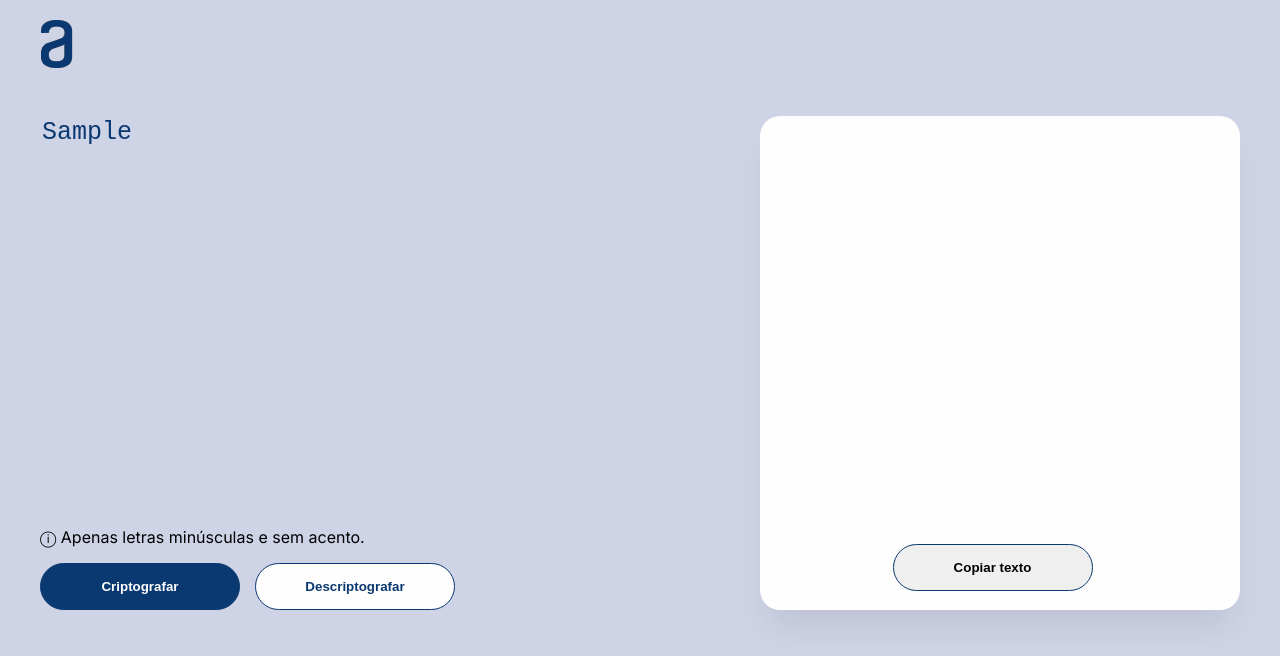
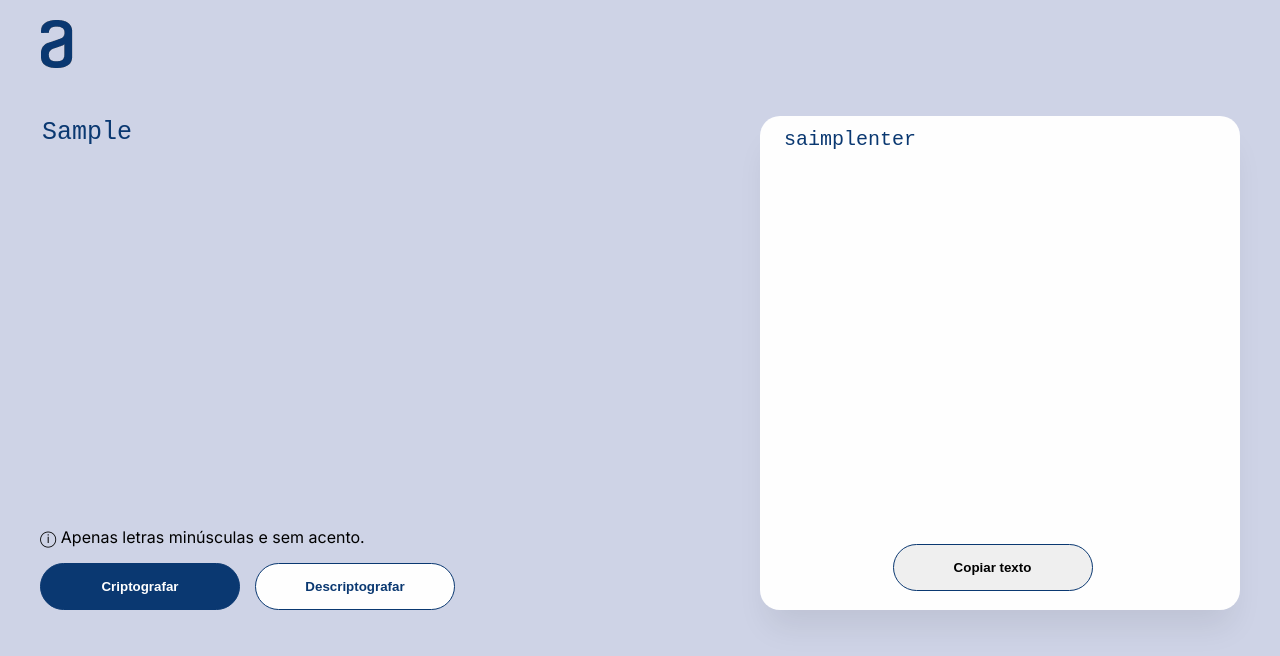
Before and after one commit to LucasTMB/encriptador-de-texto-react, a React (Create React App) app: page / in a window 1280 px wide. Both pictures are taken after typing "Sample" into the empty fields and a click on the button "Criptografar". Shown: the top 656 px of the page. Built offline with nearby package versions, Linux system fonts and the light colour scheme.

Commit message:
dando funcionalidade ao setExitStage, além de aplicar o outputText

```diff
--- a/src/components/Encriptador.js
+++ b/src/components/Encriptador.js
@@ -12,8 +12,9 @@ const stages = [
 
 const Encriptador = () => {
 
-    const [exitStage, setExitStage] = useState(stages[1].name);
+    const [exitStage, setExitStage] = useState(stages[0].name);
     const [inputText, setInputText] = useState('');
+    const [outputText, setOutputText] = useState('');
 
     const handleSubmit = (e) => {
         e.preventDefault();
@@ -23,12 +24,16 @@ const Encriptador = () => {
         console.log(inputText);
         const textoEncriptado = criptografar(inputText);
         console.log(textoEncriptado);
+        setOutputText(textoEncriptado);
+        setExitStage(stages[1].name);
     }
 
     const botaoDescriptografar = () => {
         console.log(inputText);
         const textoDescriptado = descriptografar(inputText);
         console.log(textoDescriptado);
+        setOutputText(textoDescriptado);
+        setExitStage(stages[1].name);
     }
 
     const criptografar = (inputText) => {
@@ -98,6 +103,9 @@ const Encriptador = () => {
                 {exitStage === 'resultadoVazio' && <ExitNone />}
                 {exitStage === 'resultadoOK' && <ExitOK
                     handleSubmit={handleSubmit}
+                    outputText={outputText}
+                    botaoCriptografar={botaoCriptografar}
+                    botaoDescriptografar={botaoDescriptografar}
                 />}
             </div>
         </div>
--- a/src/components/ExitOK.js
+++ b/src/components/ExitOK.js
@@ -1,7 +1,7 @@
 // CSS
 import './ExitOK.css';
 
-const ExitOK = ({handleSubmit}) => {
+const ExitOK = ({handleSubmit, outputText, botaoCriptografar, botaoDescriptografar}) => {
   return (
     <div className='conteudo-resultado-ok'>
       <form
@@ -11,6 +11,7 @@ const ExitOK = ({handleSubmit}) => {
           name="text-output"
           cols="20"
           rows="10"
+          value={outputText}
         ></textarea>
         <button
           className='copy-btn'>
```
